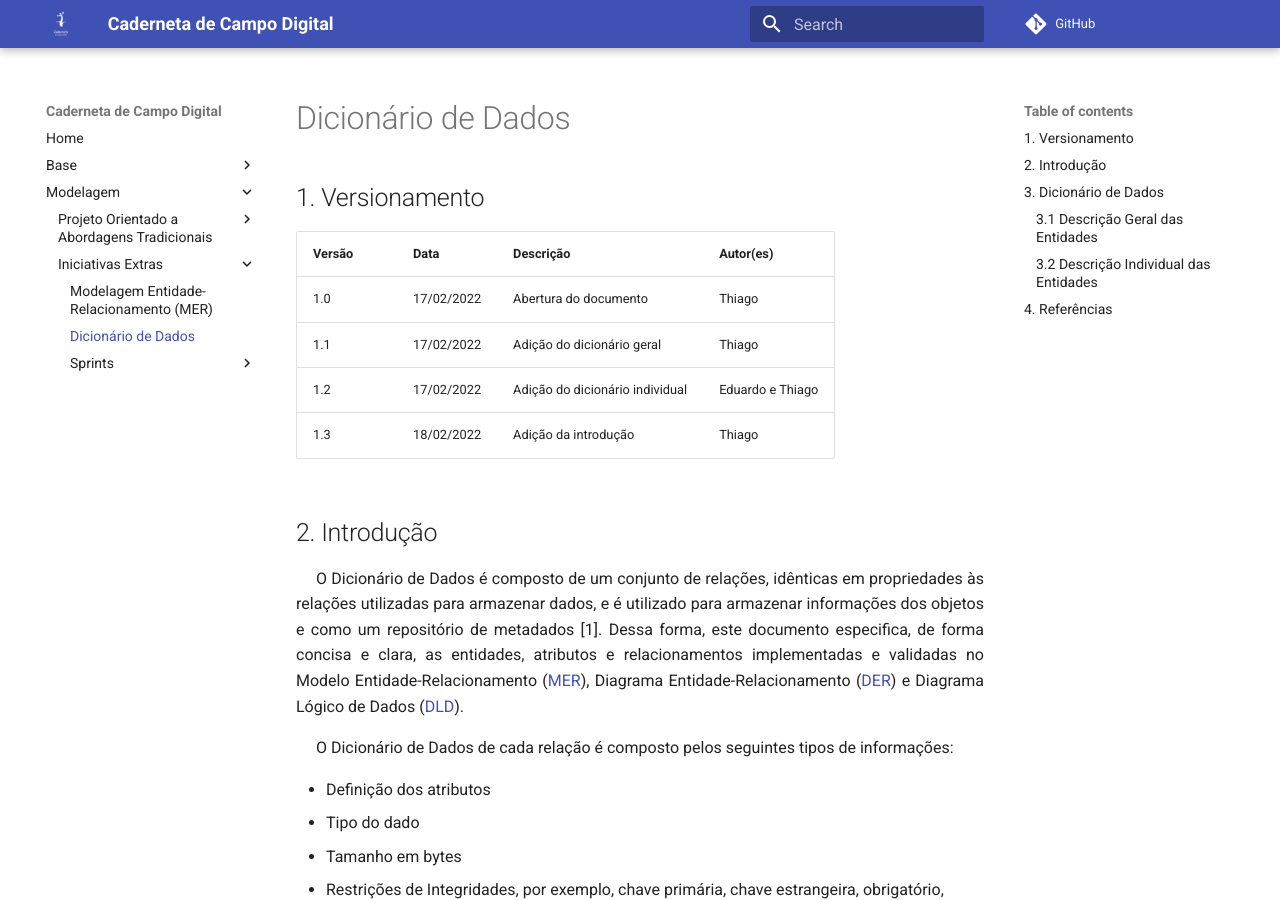
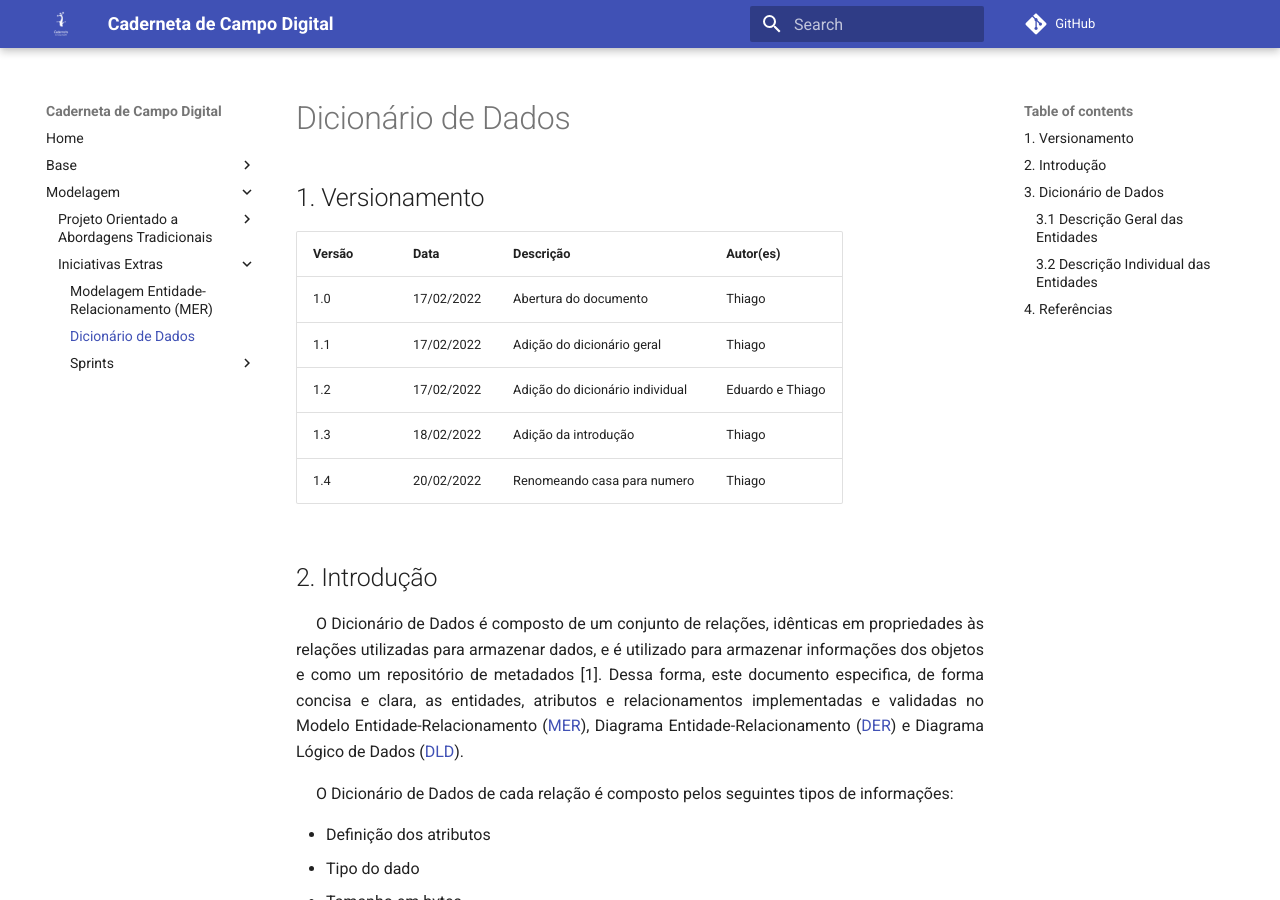
Before and after one commit to UnBArqDsw2021-2/2021.2_G4_CadernetaDeCampoDigital_docs, an MkDocs documentation site: the page built from docs/modelagem/extras/dicionario_dados.md, in a window 1280 px wide and 900 px high. Built offline with MkDocs 1.6.1 and Material for MkDocs 9.7.7, drawn with Linux system fonts in a browser that asks for light colours; comment, search, counter and statistics services are not loaded.

Commit message:
#69 renomenado casa para numero

```diff
--- a/docs/modelagem/extras/dicionario_dados.md
+++ b/docs/modelagem/extras/dicionario_dados.md
@@ -10,6 +10,7 @@
 | 1.1    | 17/02/2022 | Adição do dicionário geral | Thiago    |
 | 1.2    | 17/02/2022 | Adição do dicionário individual | Eduardo e Thiago |
 | 1.3    | 18/02/2022 | Adição da introdução | Thiago |
+| 1.4    | 20/02/2022 | Renomeando casa para numero | Thiago |
 
 ## 2. Introdução
 
@@ -317,7 +318,7 @@
     <td>Endereço da propriedade</td>
   </tr>
   <tr>
-    <td>casa</td>
+    <td>numero</td>
     <td>INT</td>
     <td>4</td>
     <td>obrigatório</td>
```
